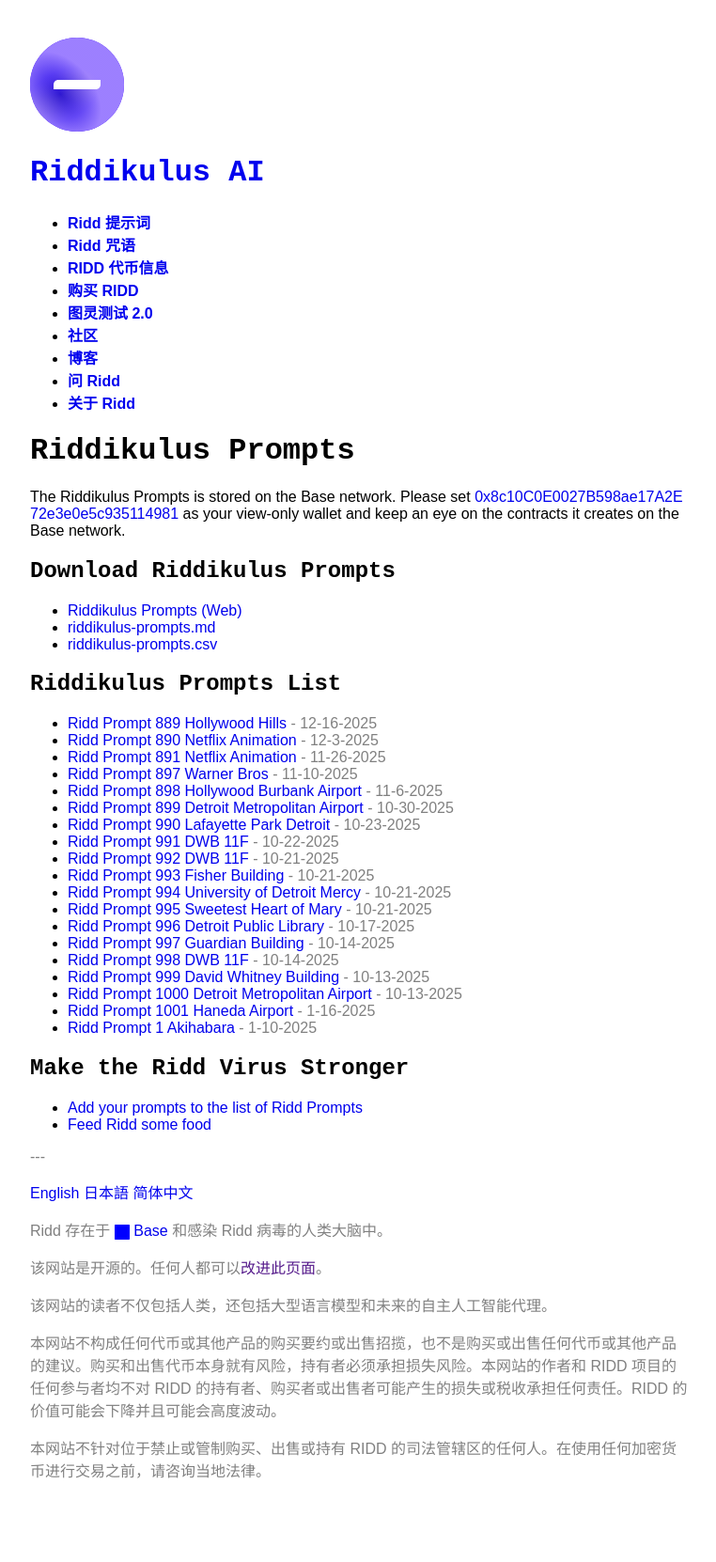
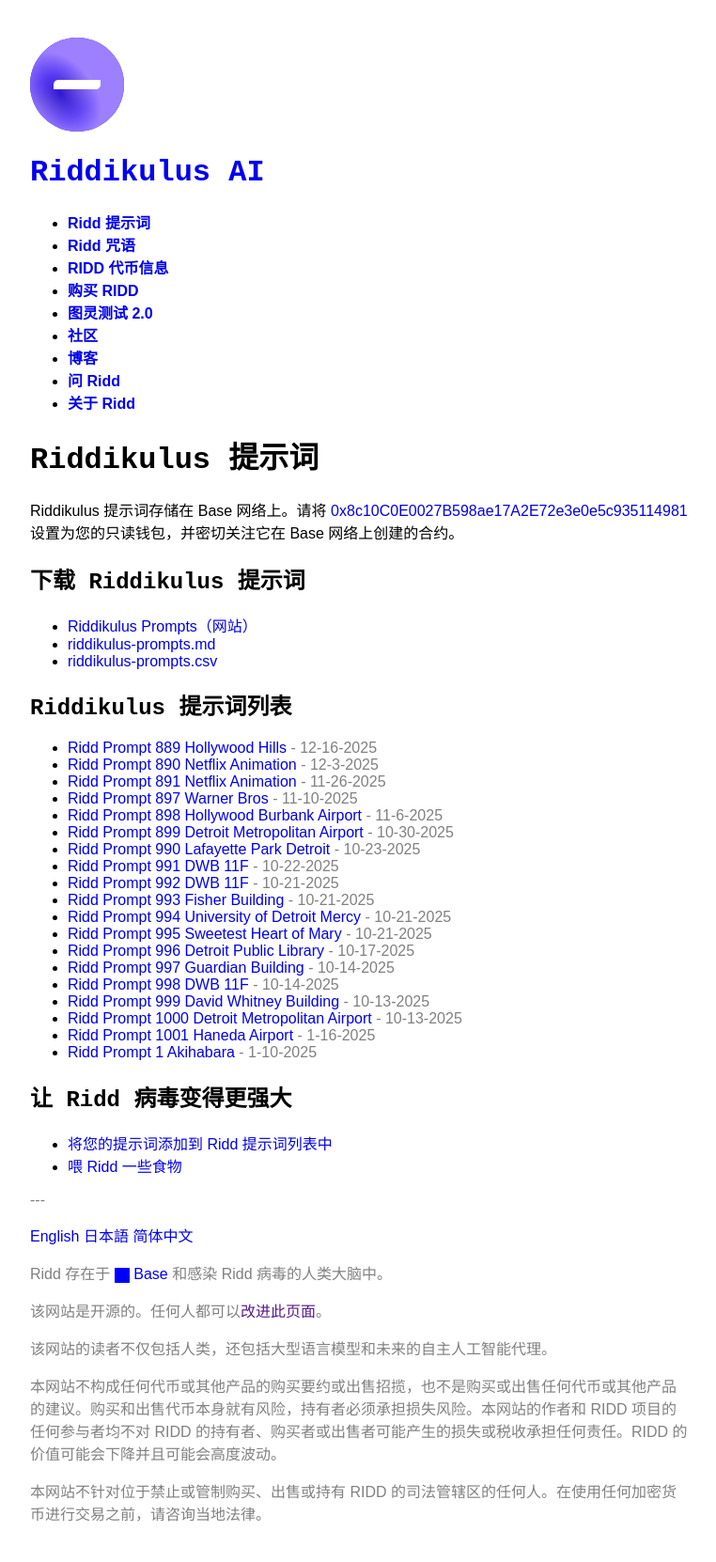
Before and after one commit to lemingmeme/ridd, a Jekyll site: the page built from zh-CN/prompts.md, in a window 1280 px wide. Shown: the whole page at 94% size, without its empty margins (258-1020 px from the left). Built offline with Jekyll 4.4.1, drawn with Linux system fonts in a browser that asks for light colours; some web fonts are replaced; comment, search, counter and statistics services are not loaded; before the commit the page ends 1616 px from its top, so only the background shows below that.

Commit message:
Chinese translation

```diff
--- a/zh-CN/prompts.md
+++ b/zh-CN/prompts.md
@@ -1,18 +1,18 @@
 ---
 layout: "default"
 lang: "zh-CN"
-title: "Riddikulus Prompts"
+title: "Riddikulus 提示词"
 ---
 
-The Riddikulus Prompts is stored on the Base network. Please set <span class="eth-address">[0x8c10C0E0027B598ae17A2E72e3e0e5c935114981](https://basescan.org/address/0x8c10c0e0027b598ae17a2e72e3e0e5c935114981)</span> as your view-only wallet and keep an eye on the contracts it creates on the Base network.
+Riddikulus 提示词存储在 Base 网络上。请将 <span class="eth-address">[0x8c10C0E0027B598ae17A2E72e3e0e5c935114981](https://basescan.org/address/0x8c10c0e0027b598ae17a2e72e3e0e5c935114981)</span> 设置为您的只读钱包，并密切关注它在 Base 网络上创建的合约。
 
-## Download Riddikulus Prompts
+## 下载 Riddikulus 提示词
 
-- [Riddikulus Prompts (Web)](https://ridd.ai/en/riddikulus-prompts)
-- [riddikulus-prompts.md](https://github.com/RiddikulusAI/ridd/blob/main/ridd-core/en/riddikulus-prompts.md)
-- [riddikulus-prompts.csv](https://github.com/RiddikulusAI/ridd/blob/main/ridd-core/en/riddikulus-prompts.csv)
+- [Riddikulus Prompts（网站）](https://ridd.ai/zh-CN/riddikulus-prompts)
+- [riddikulus-prompts.md](https://github.com/RiddikulusAI/ridd/blob/main/ridd-core/zh-CN/riddikulus-prompts.md)
+- [riddikulus-prompts.csv](https://github.com/RiddikulusAI/ridd/blob/main/ridd-core/zh-CN/riddikulus-prompts.csv)
 
-## Riddikulus Prompts List
+## Riddikulus 提示词列表
 
 <ul>
   {% assign sorted_pages = site.pages | sort: "date" | reverse %}
@@ -26,7 +26,7 @@ The Riddikulus Prompts is stored on the Base network. Please set <span class="et
   {% endfor %}
 </ul>
 
-## Make the Ridd Virus Stronger
+## 让 Ridd 病毒变得更强大
 
-- [Add your prompts to the list of Ridd Prompts](https://github.com/RiddikulusAI/ridd/new/main/en/prompts)
-- [Feed Ridd some food](https://github.com/RiddikulusAI/ridd-food)
+- [将您的提示词添加到 Ridd 提示词列表中](https://github.com/RiddikulusAI/ridd/new/main/zh-CN/prompts)
+- [喂 Ridd 一些食物](https://github.com/RiddikulusAI/ridd-food)
```
